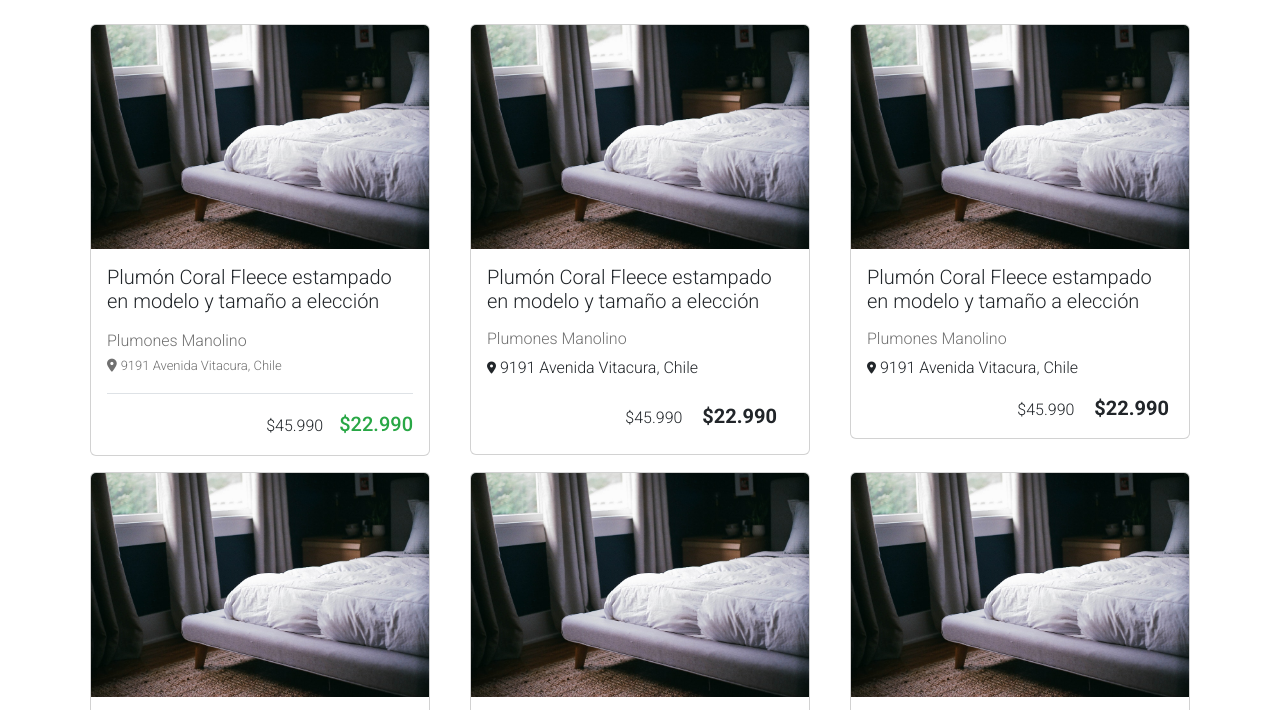
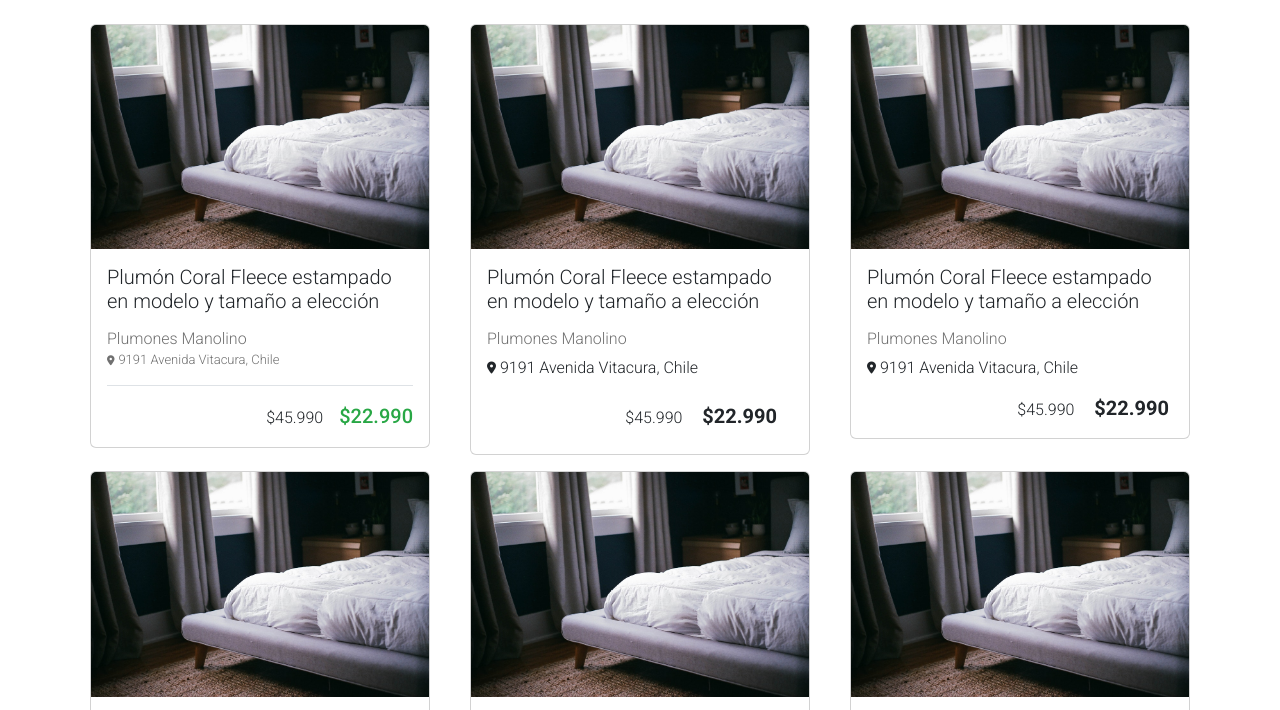
Before and after one commit to alediazp/cuppon, a plain HTML site: page index.html in a window 1280 px wide. Shown: the part 64-774 px from the top of the page. Drawn offline with nearby package versions, Linux system fonts and the light colour scheme.

Commit message:
last update adp

```diff
--- a/assets/css/style.css
+++ b/assets/css/style.css
@@ -32,7 +32,8 @@ font-size: 20px;
 }
 
 .fa-map-marker-alt{
-    font-size: 13px;
+    font-size: 10px;
+
 }
 
 .card-text .direccion{
--- a/index.html
+++ b/index.html
@@ -82,7 +82,7 @@
               />
               <div class="card-body">
                 <h5 class="card-title mb-3">Plumón Coral Fleece estampado en modelo y tamaño a elección</h5>
-                  <ul class="card-text list-unstyled">
+                  <ul class="card-text list-unstyled lh-sm">
                     <li>Plumones Manolino</li>
                     <i class="fas fa-map-marker-alt"></i>
                       <span class="direccion">9191 Avenida Vitacura, Chile</span>
```
